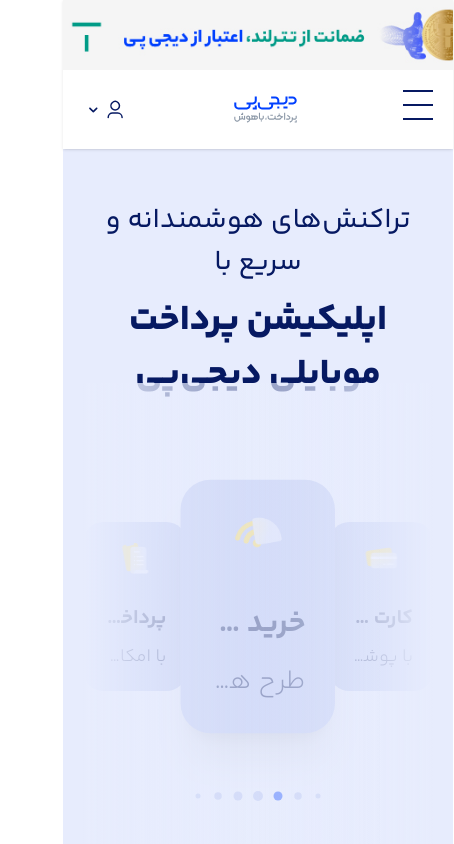
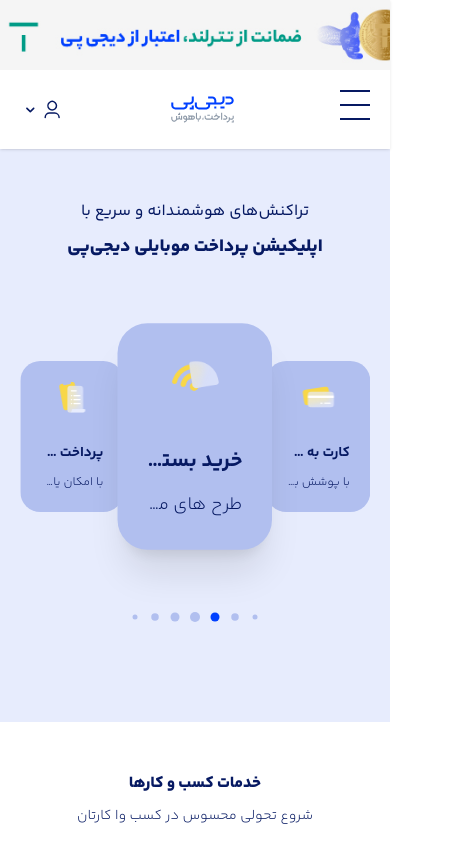
Before and after one commit to MohamadMahdi-Tasha/digipay-clone, a Next.js app: page / in a window 390 px wide. Shown: the top 844 px of the page, 454 px wide, since content can reach past the window. Built offline with nearby package versions, Linux system fonts and the light colour scheme.

Commit message:
added some mqs

```diff
--- a/components/firstSectionSlideComponent.tsx
+++ b/components/firstSectionSlideComponent.tsx
@@ -17,8 +17,8 @@
     return (
         <div className={'bg-mediumBlue p-[20px] rounded-[20px] transition-all'}>
             <Image className={'w-[50%] mx-auto mb-[30px]'} width={100} height={100} alt={title} src={img} />
-            <span className={'block font-bold truncate w-full mb-[10px] text-center text-darkBlue text-[20px]'}>{title}</span>
-            <span className={'block font-light truncate w-full text-darkBlue text-center text-[18px]'}>{subtitle}</span>
+            <span className={'block font-bold truncate w-full mb-[10px] text-center text-darkBlue lg:text-[20px] text-[14px]'}>{title}</span>
+            <span className={'block font-light truncate w-full text-darkBlue text-center lg:text-[18px] text-[12px]'}>{subtitle}</span>
         </div>
     );
 }
--- a/components/firstSectionSliderComponent.tsx
+++ b/components/firstSectionSliderComponent.tsx
@@ -21,7 +21,7 @@
     // Returning JSX
     return (
         <div className={'relative'}>
-            <div className={'w-[300px] bg-gradient-to-l from-lightBlue absolute top-[-50%] right-0 h-[500px] z-[99] pointer-events-none'} />
+            <div className={'w-[300px] lg:block hidden bg-gradient-to-l from-lightBlue absolute top-[-50%] right-0 h-[500px] z-[99] pointer-events-none'} />
             <Swiper
                 modules={[Pagination]}
                 breakpoints={{
@@ -49,7 +49,7 @@
                 <SwiperSlide><FirstSectionSlideComponent img={RoadImage.src} title={'عوارض جاده ای'} subtitle={'بدون نیاز به توقف در باجه های عوارضی'} /></SwiperSlide>
                 <SwiperSlide><FirstSectionSlideComponent img={CameraImage.src} title={'طرح ترافیک'} subtitle={'با امکان انتخواب طرح های متنوع'} /></SwiperSlide>
             </Swiper>
-            <div className={'w-[300px] bg-gradient-to-r from-lightBlue absolute top-[-50%] left-0 h-[500px] z-[99] pointer-events-none'} />
+            <div className={'w-[300px] lg:block hidden bg-gradient-to-r from-lightBlue absolute top-[-50%] left-0 h-[500px] z-[99] pointer-events-none'} />
         </div>
     );
 }
--- a/components/pageSections/firstSectionComponent.tsx
+++ b/components/pageSections/firstSectionComponent.tsx
@@ -11,9 +11,9 @@
     return (
         <section className={'pt-[200px] pb-[100px] bg-lightBlue overflow-hidden'}>
             <HolderComponent>
-                <header className={'mb-[120px]'}>
-                    <h6 className={'text-darkBlue mb-[10px] text-center text-[28px] font-normal'}>تراکنش‌های هوشمندانه و سریع با</h6>
-                    <h1 className={'text-darkBlue text-center text-[36px] font-extrabold'}>اپلیکیشن پرداخت موبایلی دیجی‌پی</h1>
+                <header className={'lg:mb-[120px] mb-[100px]'}>
+                    <h6 className={'text-darkBlue mb-[10px] text-center lg:text-[28px] text-[16px] font-normal'}>تراکنش‌های هوشمندانه و سریع با</h6>
+                    <h1 className={'text-darkBlue text-center lg:text-[36px] text-[18px] font-extrabold'}>اپلیکیشن پرداخت موبایلی دیجی‌پی</h1>
                 </header>
                 <main>
                     <FirstSectionSliderComponent />
--- a/components/pageSections/fourthSectionComponent.tsx
+++ b/components/pageSections/fourthSectionComponent.tsx
@@ -24,12 +24,12 @@
         <section className={'py-[50px]'}>
             <HolderComponent>
                 <header>
-                    <h4 className={'text-center text-darkBlue text-[30px] mb-[20px] font-extrabold'}>مجله اینترنتی دیجی‌پی</h4>
-                    <h5 className={'text-center text-darkBlue/80 text-[24px] mb-[40px] font-light'}>جدیدترین اخبار و مطالب حوزه مالی، پرداخت و فین‌تک</h5>
+                    <h4 className={'text-center text-darkBlue lg:text-[30px] text-[16px] mb-[20px] font-extrabold'}>مجله اینترنتی دیجی‌پی</h4>
+                    <h5 className={'text-center text-darkBlue/80 lg:text-[24px] text-[14px] mb-[40px] font-light'}>جدیدترین اخبار و مطالب حوزه مالی، پرداخت و فین‌تک</h5>
                 </header>
                 <main>
                     <div className={'flex lg:flex-row flex-col items-center gap-[20px] mb-[30px]'}>
-                        <div className={'lg:w-[85%] flex justify-start items-center gap-[20px] overflow-auto'}>
+                        <div className={'lg:w-[85%] w-full flex justify-start items-center gap-[20px] overflow-auto'}>
                             <button data-active={(blogsFilter === 'دنیای مالی')} onClick={() => setBlogsFilter('دنیای مالی')} className={'flex-shrink-0 border border-darkBlue data-[active="false"]:text-darkBlue data-[active="true"]:text-white data-[active="true"]:bg-darkBlue text-[16px] font-normal px-[20px] py-[10px] rounded-[50rem]'}>دنیای مالی</button>
                             <button data-active={(blogsFilter === 'زندگی هوشمند')} onClick={() => setBlogsFilter('زندگی هوشمند')} className={'flex-shrink-0 border border-darkBlue data-[active="false"]:text-darkBlue data-[active="true"]:text-white data-[active="true"]:bg-darkBlue text-[16px] font-normal px-[20px] py-[10px] rounded-[50rem]'}>زندگی هوشمند</button>
                             <button data-active={(blogsFilter === 'اتاق خبر دیجی پی')} onClick={() => setBlogsFilter('اتاق خبر دیجی پی')} className={'flex-shrink-0 border border-darkBlue data-[active="false"]:text-darkBlue data-[active="true"]:text-white data-[active="true"]:bg-darkBlue text-[16px] font-normal px-[20px] py-[10px] rounded-[50rem]'}>اتاق خبر دیجی پی</button>
--- a/components/pageSections/secondSectionComponent.tsx
+++ b/components/pageSections/secondSectionComponent.tsx
@@ -32,8 +32,8 @@
         <section className={'py-[50px]'}>
             <HolderComponent>
                 <header className={'mb-[50px]'}>
-                    <h3 className={'text-center text-darkBlue text-[30px] mb-[10px] font-extrabold'}>خدمات کسب و کارها</h3>
-                    <h4 className={'text-center text-darkBlue text-[24px] font-light'}>شروع تحولی محسوس در کسب وا کارتان</h4>
+                    <h3 className={'text-center text-darkBlue lg:text-[30px] text-[16px] mb-[10px] font-extrabold'}>خدمات کسب و کارها</h3>
+                    <h4 className={'text-center text-darkBlue lg:text-[24px] text-[14px] font-light'}>شروع تحولی محسوس در کسب وا کارتان</h4>
                 </header>
                 <main>
                     <div className={'flex lg:flex-row flex-col gap-[30px] items-center mb-[100px]'}>
@@ -60,14 +60,14 @@
                         <SecondSectionFeatureComponent name={activeFeatures} />
                     </div>
                     <div className={'mb-[75px]'}>
-                        <h4 className={'text-center text-darkBlue text-[30px] mb-[50px] font-extrabold'}>بزرگ‌ترین مشتریان خدمات کسب و کار ما</h4>
+                        <h4 className={'text-center text-darkBlue lg:text-[30px] text-[16px] mb-[50px] font-extrabold'}>بزرگ‌ترین مشتریان خدمات کسب و کار ما</h4>
                         <div className={'flex overflow-auto scrollbar-hidden'}>
-                            <a className={'block shrink-0 opacity-50'} href="#"><Image className={'w-[200px]'} src={FideboLogo.src} width={100} height={100} alt={'فیدبو'} /></a>
-                            <a className={'block shrink-0 opacity-50'} href="#"><Image className={'w-[200px]'} src={KomodaLogo.src} width={100} height={100} alt={'کمدا'} /></a>
-                            <a className={'block shrink-0 opacity-50'} href="#"><Image className={'w-[200px]'} src={DigikalaLogo.src} width={100} height={100} alt={'دیجیکالا'} /></a>
-                            <a className={'block shrink-0 opacity-50'} href="#"><Image className={'w-[200px]'} src={DigikalaBuisinesLogo.src} width={100} height={100} alt={'دیجیکالا بیزینس'} /></a>
-                            <a className={'block shrink-0 opacity-50'} href="#"><Image className={'w-[200px]'} src={DigiStyleLogo.src} width={100} height={100} alt={'دیجی استایل'} /></a>
-                            <a className={'block shrink-0 opacity-50'} href="#"><Image className={'w-[200px]'} src={DigikalaJetLogo.src} width={100} height={100} alt={'دیجیکالا جت'} /></a>
+                            <a className={'block shrink-0 opacity-50'} href="#"><Image className={'lg:w-[200px] w-[150px]'} src={FideboLogo.src} width={100} height={100} alt={'فیدبو'} /></a>
+                            <a className={'block shrink-0 opacity-50'} href="#"><Image className={'lg:w-[200px] w-[150px]'} src={KomodaLogo.src} width={100} height={100} alt={'کمدا'} /></a>
+                            <a className={'block shrink-0 opacity-50'} href="#"><Image className={'lg:w-[200px] w-[150px]'} src={DigikalaLogo.src} width={100} height={100} alt={'دیجیکالا'} /></a>
+                            <a className={'block shrink-0 opacity-50'} href="#"><Image className={'lg:w-[200px] w-[150px]'} src={DigikalaBuisinesLogo.src} width={100} height={100} alt={'دیجیکالا بیزینس'} /></a>
+                            <a className={'block shrink-0 opacity-50'} href="#"><Image className={'lg:w-[200px] w-[150px]'} src={DigiStyleLogo.src} width={100} height={100} alt={'دیجی استایل'} /></a>
+                            <a className={'block shrink-0 opacity-50'} href="#"><Image className={'lg:w-[200px] w-[150px]'} src={DigikalaJetLogo.src} width={100} height={100} alt={'دیجیکالا جت'} /></a>
                         </div>
                     </div>
                     <a className={'block'} href="#"><img className={'w-full'} src={GameImage.src} width={100} height={100} alt="بازی سرزمین دیجی پی"/></a>
--- a/components/pageSections/thirdSectionComponent.tsx
+++ b/components/pageSections/thirdSectionComponent.tsx
@@ -22,8 +22,8 @@
             <HolderComponent className={'flex lg:flex-row flex-col justify-between items-center gap-[30px]'}>
                 <Image className={'lg:w-[50%] w-full'} src={RightSideImage.src} alt={'دیجی پی دانلود'} width={100} height={100} />
                 <div className={'lg:w-[50%] w-full'}>
-                    <h4 className={'text-center text-darkBlue text-[30px] mb-[20px] font-extrabold'}>دانلود اپلیکیشن دیجی‌پی</h4>
-                    <h5 className={'text-center text-darkBlue/80 text-[24px] mb-[40px] font-light'}>در دسترس برای همه گوشی ها</h5>
+                    <h4 className={'text-center text-darkBlue lg:text-[30px] text-[16px] mb-[20px] font-extrabold'}>دانلود اپلیکیشن دیجی‌پی</h4>
+                    <h5 className={'text-center text-darkBlue/80 lg:text-[24px] text-[14px] mb-[40px] font-light'}>در دسترس برای همه گوشی ها</h5>
                     <div className={'flex justify-center items-center gap-[20px] mb-[20px] lg:overflow-visible overflow-auto'}>
                         <DownloadButtonComponent name={'android'} isActive={isAndroidActive} onClick={() => {setAndroidActive(true);setIosActive(false);setWeb1Active(false);}} />
                         <DownloadButtonComponent name={'ios'} isActive={isIosActive} onClick={() => {setAndroidActive(false);setIosActive(true);setWeb1Active(false);}} />
--- a/components/secondSectionFeatureComponent.tsx
+++ b/components/secondSectionFeatureComponent.tsx
@@ -17,7 +17,7 @@
     if (name === 'third') {
         return (
             <div className={'p-[30px] border rounded-[20px] border-darkBlue/20 lg:w-[75%] w-full'}>
-                <h4 className={'font-extrabold text-darkBlue/50 mb-[20px] text-[34px] truncate w-full overflow-hidden'}>آسان شدن فرآیند تمدید سرویس‌های اشتراکی</h4>
+                <h4 className={'font-extrabold text-darkBlue/50 mb-[20px] lg:text-[34px] text-[20px] truncate w-full overflow-hidden'}>آسان شدن فرآیند تمدید سرویس‌های اشتراکی</h4>
                 <div className={'flex gap-[30px] items-center lg:flex-row flex-col'}>
                     <div className={'lg:w-[75%] w-full'}>
                         <div className={'border rounded-[20px] border-darkBlue/20 p-[20px] flex flex-wrap gap-[20px] mb-[30px]'}>
@@ -44,7 +44,7 @@
     } else if (name === 'second') {
         return (
             <div className={'p-[30px] border rounded-[20px] border-darkBlue/20 lg:w-[75%] w-full'}>
-                <h4 className={'font-extrabold text-darkBlue/50 mb-[20px] text-[34px] truncate w-full overflow-hidden'}>با اعتبار دیجی پی,از دیجی کالا قسطی خرید کنید</h4>
+                <h4 className={'font-extrabold text-darkBlue/50 mb-[20px] lg:text-[34px] text-[20px] truncate w-full overflow-hidden'}>با اعتبار دیجی پی,از دیجی کالا قسطی خرید کنید</h4>
                 <div className={'flex gap-[30px] items-center lg:flex-row flex-col'}>
                     <div className={'lg:w-[75%] w-full'}>
                         <div className={'border rounded-[20px] border-darkBlue/20 p-[20px] flex flex-wrap gap-[20px] mb-[30px]'}>
@@ -75,7 +75,7 @@
     } else if (name === 'first') {
         return (
             <div className={'p-[30px] border rounded-[20px] border-darkBlue/20 lg:w-[75%] w-full'}>
-                <h4 className={'font-extrabold text-darkBlue/50 mb-[20px] text-[34px] truncate w-full overflow-hidden'}>آسان شدن فرآیند تمدید سرویس‌های اشتراکی</h4>
+                <h4 className={'font-extrabold text-darkBlue/50 mb-[20px] lg:text-[34px] text-[20px] truncate w-full overflow-hidden'}>آسان شدن فرآیند تمدید سرویس‌های اشتراکی</h4>
                 <div className={'flex gap-[30px] items-center lg:flex-row flex-col'}>
                     <div className={'lg:w-[75%] w-full'}>
                         <div className={'border rounded-[20px] border-darkBlue/20 p-[20px] flex flex-wrap gap-[20px] mb-[30px]'}>
```
